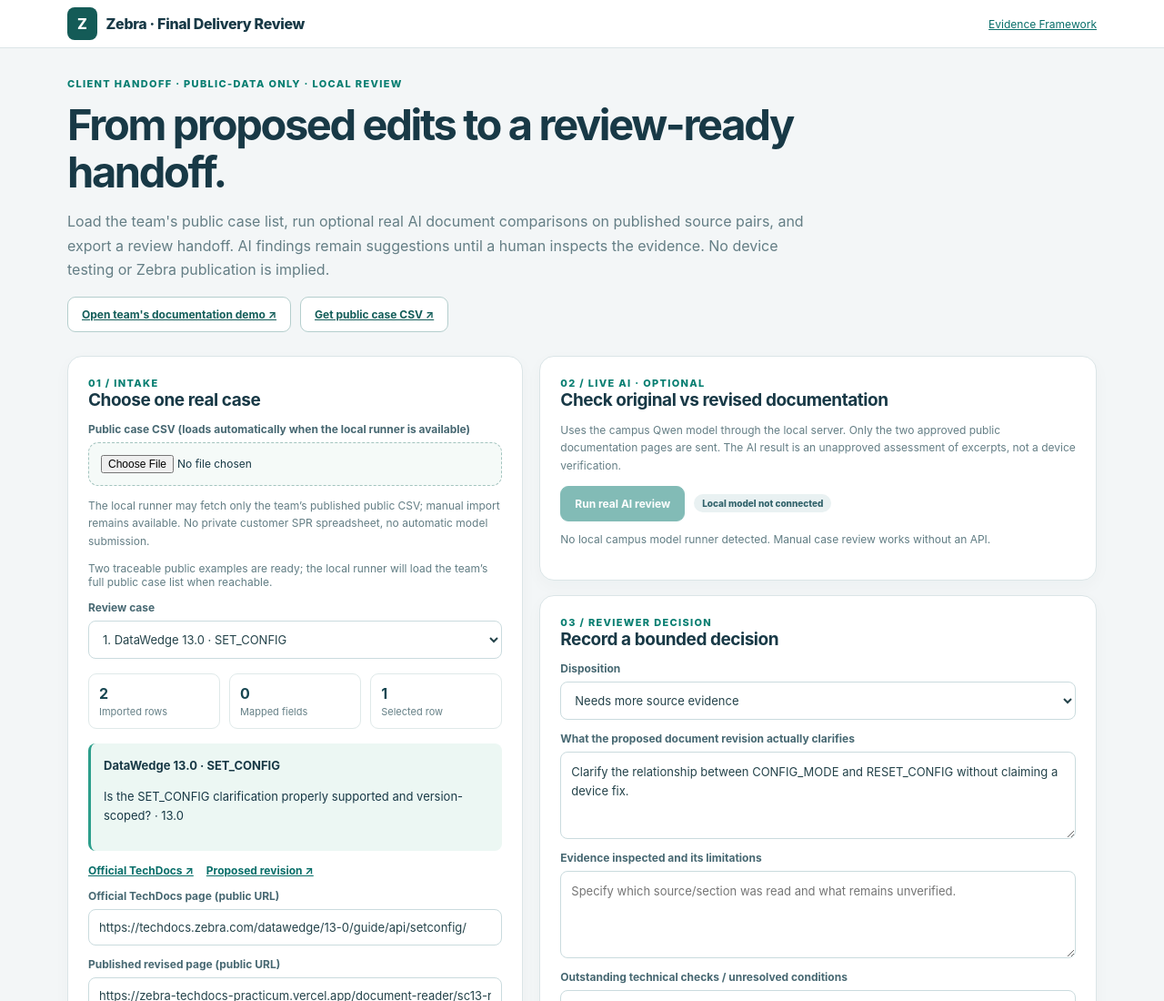
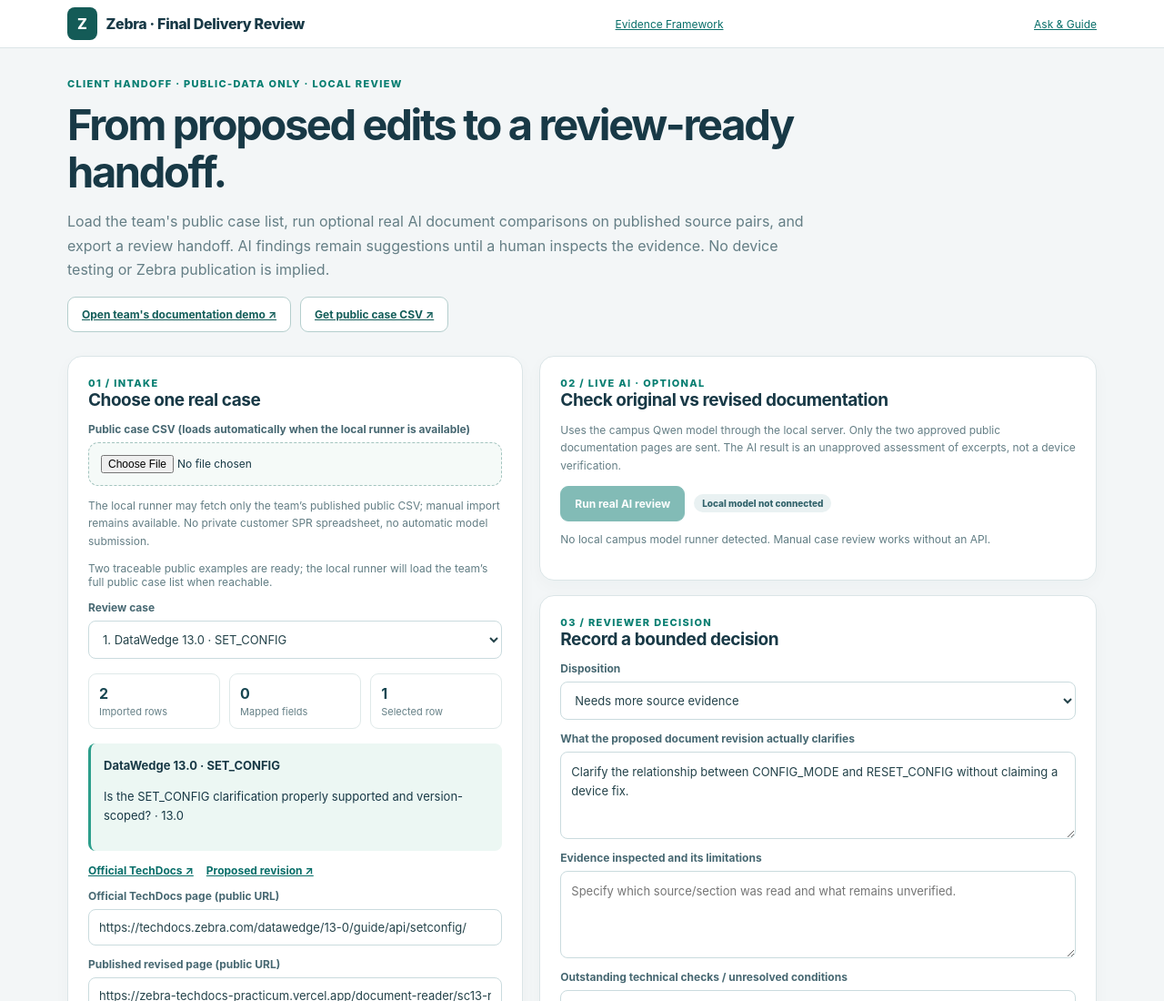
Before and after one commit to Tmkbs/zebra-evidence-framework, a browser extension: page classroom/final-delivery.html in a window 1280 px wide. Shown: the top 1100 px of the page at 91% size. Drawn offline with Linux system fonts and the light colour scheme; no server answers.

Commit message:
Link answer guidance into the existing project navigation and preserve research snapshot

```diff
--- a/classroom/final-delivery.html
+++ b/classroom/final-delivery.html
@@ -27,7 +27,7 @@ footer{margin-top:26px;color:#6b8288;font-size:12px;border-top:1px solid #d5e1e3
 </style>
 </head>
 <body>
-<header><div><div class="brand"><span>Z</span>Zebra · Final Delivery Review</div><a href="./" class="small">Evidence Framework</a></div></header>
+<header><div><div class="brand"><span>Z</span>Zebra · Final Delivery Review</div><a href="./" class="small">Evidence Framework</a><a href="answer-guidance.html" class="small">Ask &amp; Guide</a></div></header>
 <main>
 <section class="intro"><div class="eyebrow">Client handoff · public-data only · local review</div>
 <h1>From proposed edits to a review-ready handoff.</h1>
```
